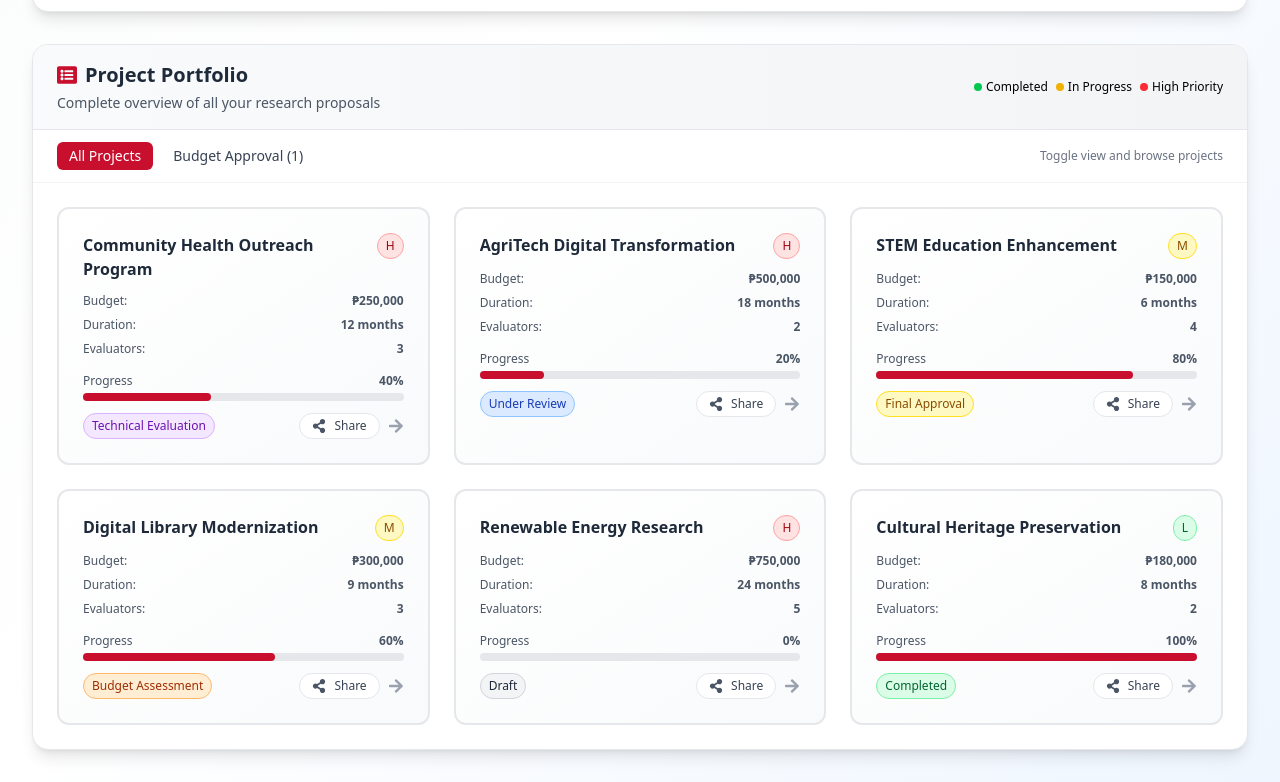
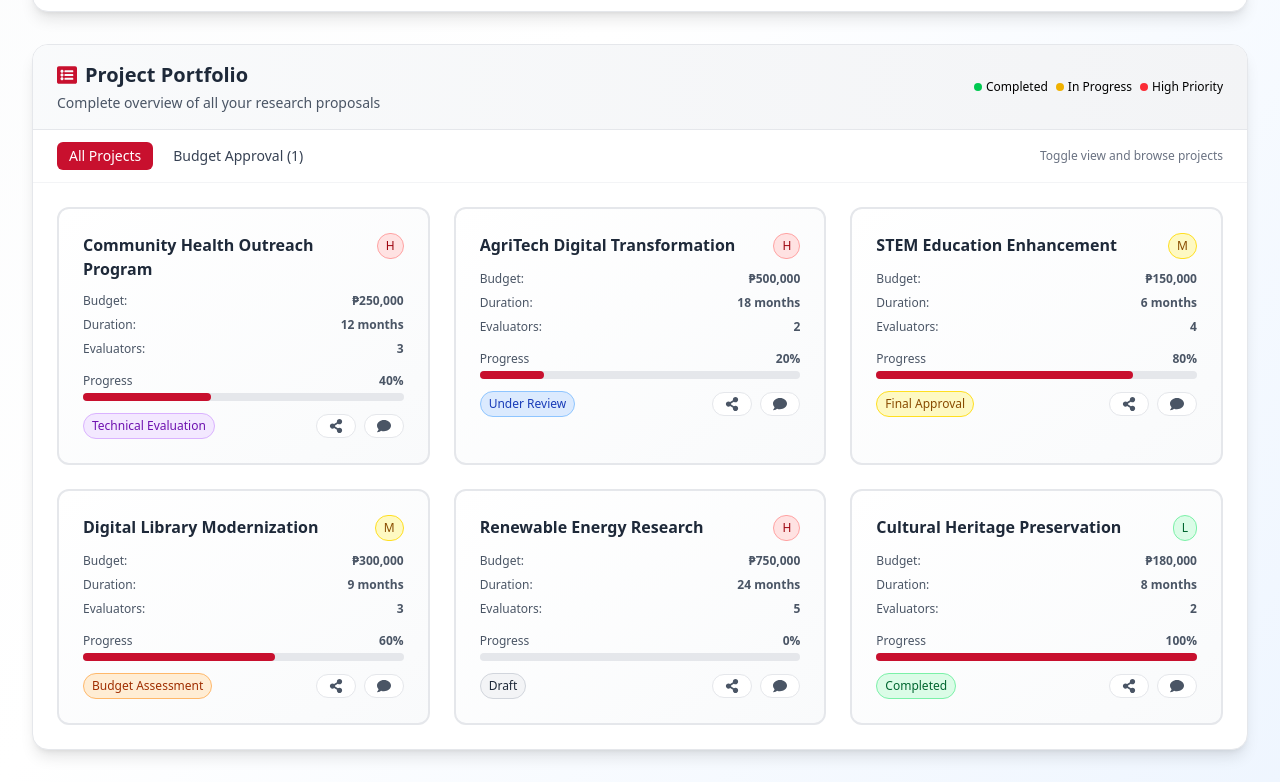
Before and after one commit to RALPH22222/Smart-Proposal-Management-and-Monitoring-System-with-AI-Powered-Feedback, a React (Vite) app in the folder frontend/: page /users/proponent/profile in a window 1280 px wide. Shown: the part 806-1588 px from the top of the page. Built offline with nearby package versions, Linux system fonts and the light colour scheme.

Commit message:
done proponent

```diff
--- a/frontend/src/pages/users/Proponent/Profile.tsx
+++ b/frontend/src/pages/users/Proponent/Profile.tsx
@@ -743,9 +743,15 @@ const Profile: React.FC = () => {
                               title="Share project"
                             >
                               <FaShareAlt className="text-sm text-gray-600" />
-                              <span className="hidden sm:inline">Share</span>
                             </button>
-                            <FaArrowRight className="text-gray-400 group-hover:text-[#C8102E] transition-colors" />
+                            <button
+                              type="button"
+                              onClick={(e) => { e.stopPropagation(); openComments(project); }}
+                              className="flex items-center gap-2 px-3 py-1 rounded-full bg-white border border-gray-200 text-gray-700 hover:bg-[#fff5f6] hover:border-[#C8102E] transition-colors text-xs"
+                              title="Comments"
+                            >
+                              <FaComment className="text-sm text-gray-600" />
+                            </button>
                           </div>
                         </div>
                       </div>
```
